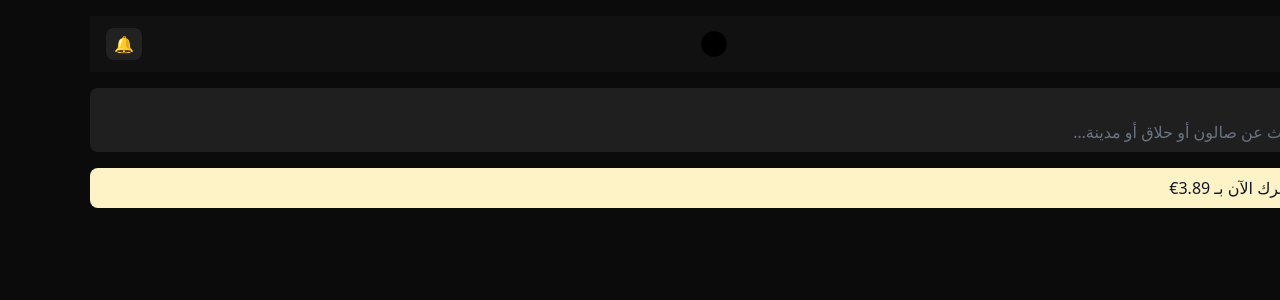
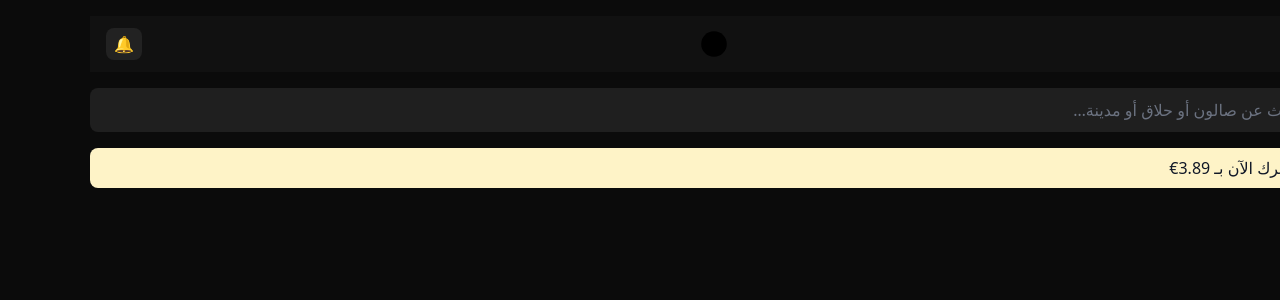
Before and after one commit to WALIDMFK/COIFTIME, a Next.js app: page /home-min in a window 1280 px wide. Shown: the top 300 px of the page. Built offline with nearby package versions, Linux system fonts and the light colour scheme.

Commit message:
Update page.tsx

```diff
--- a/app/home-min/page.tsx
+++ b/app/home-min/page.tsx
@@ -14,7 +14,7 @@ export default function HomeMin() {
         )}
       </header>
 
-      <button className="w-full h-11 px-3 py-8 rounded-lg bg-searchBg text-search text-right">
+      <button className="w-full h-11 px-3 py-2 rounded-lg bg-searchBg text-search text-right">
         🔍 ابحث عن صالون أو حلاق أو مدينة…
       </button>
 
```
